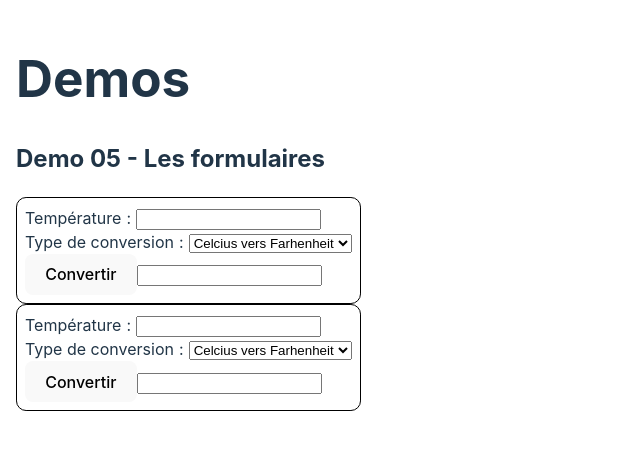
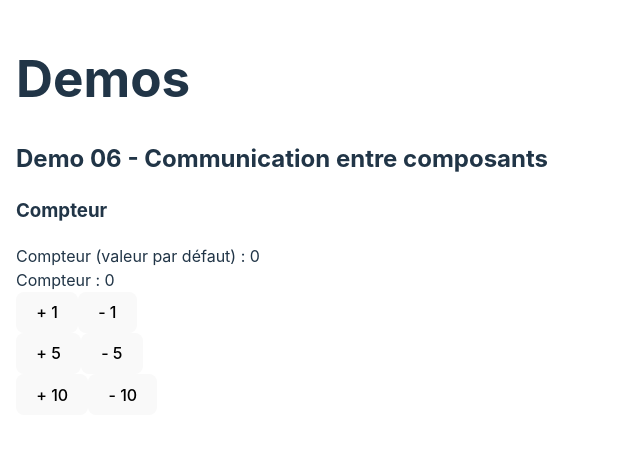
Before and after one commit to Carole-GRD/TF_React_Demos, a React (Vite) app: page / in a window 1280 px wide. Shown: the top 450 px of the page, without its empty margins (0-640 px from the left). Built offline with nearby package versions, Linux system fonts and the light colour scheme.

Commit message:
Demo 06 - Communication entre composants

```diff
--- a/src/App.jsx
+++ b/src/App.jsx
@@ -5,7 +5,6 @@ import './App.css'
 
 import fruitData from './data/fruits.json';
 import peopleData from './data/people.json';
-import TemperatureForm from './components/temperature-form/temperature-form';
 
 // import Welcome from './components/welcome/welcome';
 // import LuckyNumber from './components/lucky-number/lucky-number';
@@ -13,6 +12,8 @@ import TemperatureForm from './components/temperature-form/temperature-form';
 // import FruitList from './components/fruit-list/fruit-list';
 // import PeopleTable from './components/people-table/people-table';
 // import Multi3 from './components/multi-3/multi-3';
+// import TemperatureForm from './components/temperature-form/temperature-form';
+import Counter from './containers/counter/counter';
 
 
 function App() {
@@ -38,9 +39,12 @@ function App() {
       {/* <h2>Demo 04 - Le state</h2>
       <Multi3 /> */}
 
-      <h2>Demo 05 - Les formulaires</h2>
+      {/* <h2>Demo 05 - Les formulaires</h2>
       <TemperatureForm />
-      <TemperatureForm />
+      <TemperatureForm /> */}
+
+      <h2>Demo 06 - Communication entre composants</h2>
+      <Counter />
     </div>
   )
 }
--- /dev/null
+++ b/src/components/counter/counter-buttons/counter-buttons.jsx
@@ -0,0 +1,22 @@
+import PropTypes from 'prop-types';
+
+const CounterButtons = ({step, onAction}) => (
+
+    <div>
+        <button onClick={() => onAction(step)}>+ {step}</button>
+        <button onClick={() => onAction(-step)}>- {step}</button>
+    </div>
+)
+
+CounterButtons.defaultProps = {
+    step : 1,
+    onAction: () => {}   // NOOP (No Operation)
+}
+
+
+CounterButtons.propTypes = {
+    step: PropTypes.number,
+    onAction: PropTypes.func
+}
+
+export default CounterButtons;
--- /dev/null
+++ b/src/components/counter/counter-display/counter-display.jsx
@@ -0,0 +1,19 @@
+import PropTypes from 'prop-types';
+
+const CounterDisplay = ({message, countValue}) => (
+
+    <div>
+        <span>{message} : {countValue}</span>
+    </div>
+)
+
+CounterDisplay.defaultProps = {
+    message: 'Compteur (valeur par défaut)'
+}
+
+CounterDisplay.propTypes = {
+    message: PropTypes.string,
+    countValue: PropTypes.number.isRequired
+}
+
+export default CounterDisplay;
--- /dev/null
+++ b/src/components/counter/counter-reset/counter-reset.jsx
@@ -0,0 +1,27 @@
+import PropTypes from 'prop-types';
+
+const CounterReset = ({text, onReset, visible}) => {
+
+    return (
+        <>
+            {visible && (
+                <button onClick={() => onReset()}>{text}</button>
+            )}
+        </>
+    )
+}
+
+
+CounterReset.defaultProps = {
+    text: 'Remettre à zéro',
+    onReset: () => {},   // NOOP
+    visible: true
+}
+
+CounterReset.propTypes = {
+    text: PropTypes.string,
+    onReset: PropTypes.func,
+    visible: PropTypes.bool
+}
+
+export default CounterReset;
--- /dev/null
+++ b/src/containers/counter/counter.jsx
@@ -0,0 +1,37 @@
+import { useState } from "react";
+import CounterButtons from "../../components/counter/counter-buttons/counter-buttons";
+import CounterDisplay from "../../components/counter/counter-display/counter-display";
+import CounterReset from "../../components/counter/counter-reset/counter-reset";
+
+const INITIAL_COUNT = 0;
+
+
+const Counter = () => {
+
+    const [count, setCount] = useState(INITIAL_COUNT);
+
+    const handleModifyCount = (step) => {
+        setCount(c => c + step)
+    }
+
+    const handleResetCount = () => {
+        setCount(0);
+    }
+
+    return (
+        <>
+            <h3>Compteur</h3>
+
+            <CounterDisplay countValue={count} />
+            <CounterDisplay countValue={count} message={'Compteur'} />
+
+            <CounterButtons step={1} onAction={handleModifyCount} />
+            <CounterButtons step={5} onAction={handleModifyCount} />
+            <CounterButtons step={10} onAction={handleModifyCount} />
+
+            <CounterReset visible={count !== INITIAL_COUNT} onReset={handleResetCount} />
+        </>
+    )
+}
+
+export default Counter;
```
